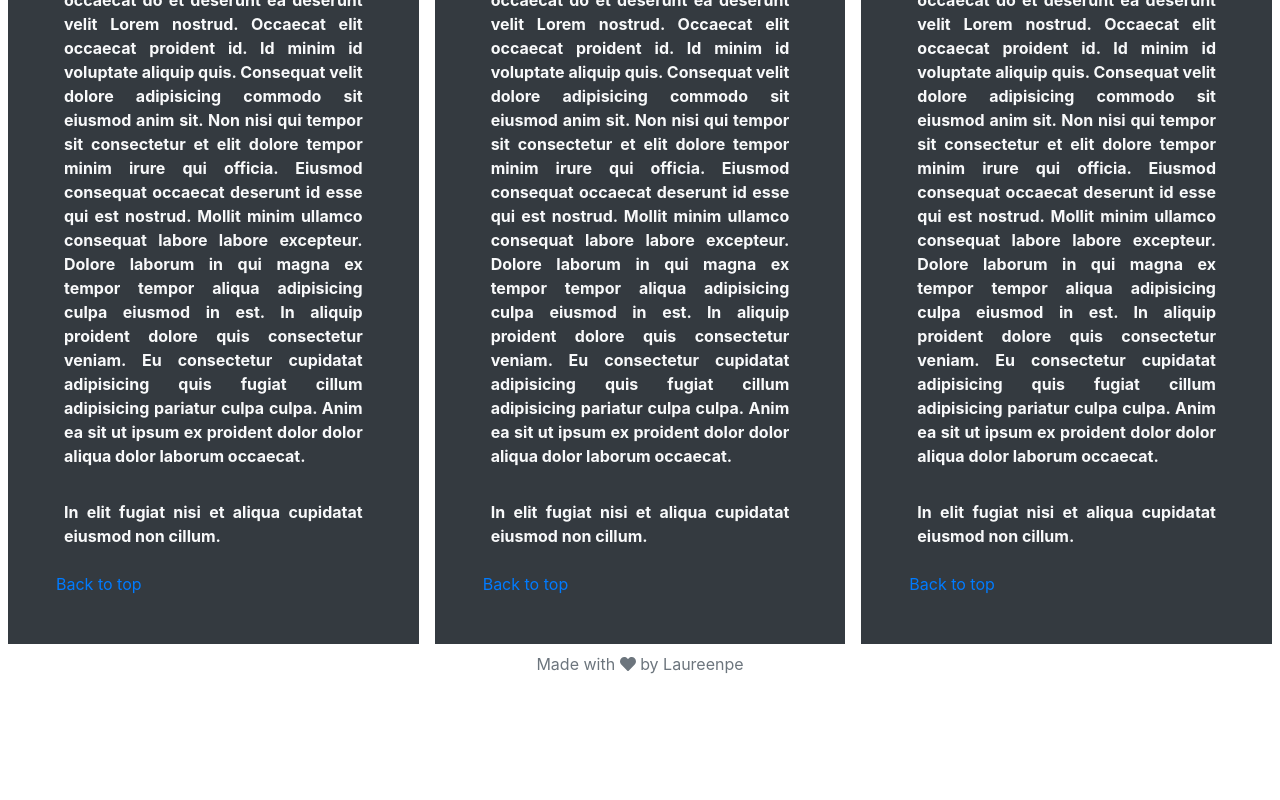
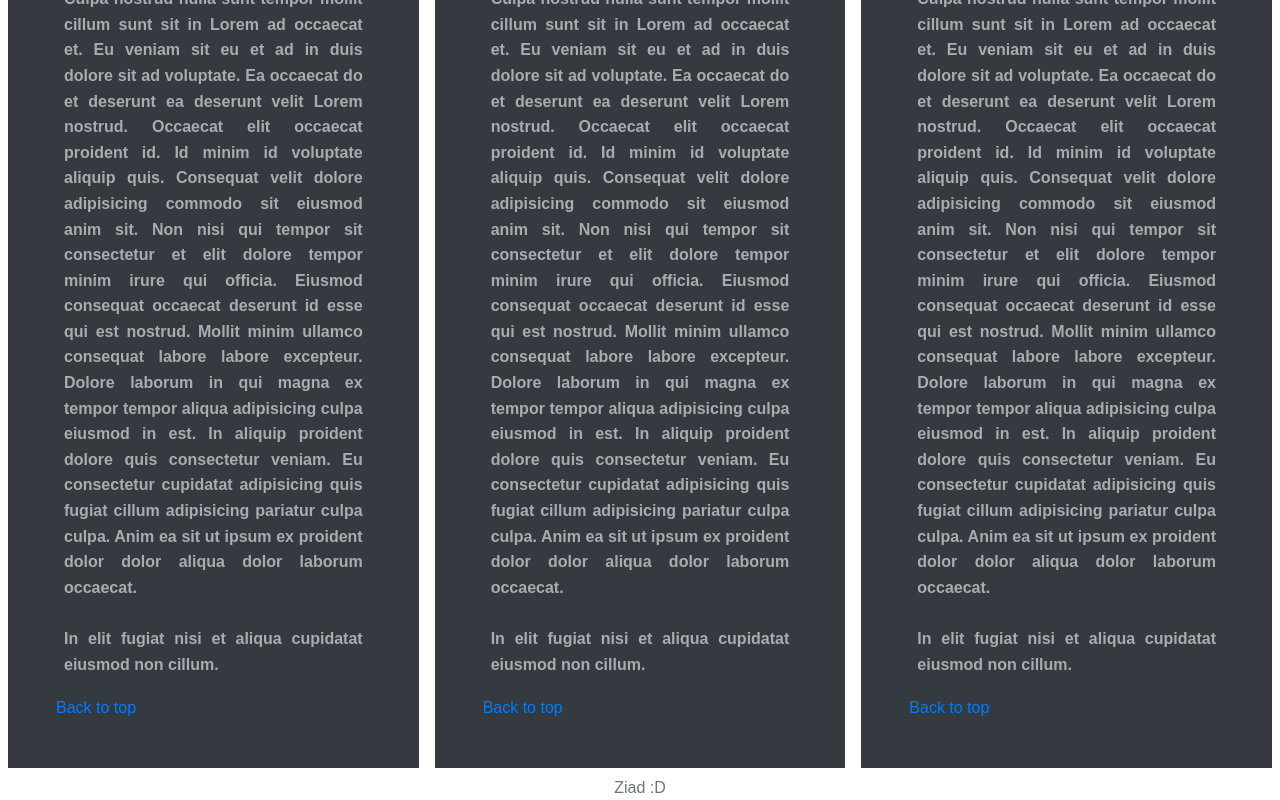
Before and after one commit to ZiadT98/coursera-test, a plain HTML site: page index.html in a window 1280 px wide. Shown: the part 1146-1946 px from the top of the page. Before the commit the page ends 1822 px from the top, so only its background shows below. Drawn offline with nearby package versions, Linux system fonts and the light colour scheme.

Commit message:
Update index.html

```diff
--- a/index.html
+++ b/index.html
@@ -5,19 +5,15 @@
   <meta charset="UTF-8">
   <meta name="viewport" content="width=device-width, initial-scale=1.0">
   <meta http-equiv="X-UA-Compatible" content="ie=edge">
-  <title>Module 3 Coding Assignment</title>
-  <!--css-->
+  <title>Module 3</title>
   <link rel="stylesheet" href="https://maxcdn.bootstrapcdn.com/bootstrap/4.0.0/css/bootstrap.min.css" integrity="sha384-Gn5384xqQ1aoWXA+058RXPxPg6fy4IWvTNh0E263XmFcJlSAwiGgFAW/dAiS6JXm"
     crossorigin="anonymous">
-  <!--fontawesome-->
   <script defer src="https://use.fontawesome.com/releases/v5.0.8/js/all.js"></script>
-  <!--style-->
-  <link rel="stylesheet" href="css/style.css">
+  <link rel="stylesheet" href="css/main.css">
 
 </head>
 
 <body>
-    <!--navbar-->
   <nav id="top" class="navbar navbar-expand-md navbar-dark bg-dark">
       <a class="navbar-brand font-weight-bold" href="#">Food, LLC</a>
       <button class="navbar-toggler" type="button" data-toggle="collapse" data-target="#navbarNav" aria-controls="navbarNav" aria-expanded="false"
@@ -40,15 +36,12 @@
         </ul>
       </div>
     </nav>
-    <!--end navbar-->
   <header>
     <h1 class="text-capitalize text-center p-4 font-weight-bold">Our Menú</h1>
   </header>
-  <!--text container section-->
   <section class="container-fluid">
     <div class="row">
       <div class="col-xs-12 col-sm-12 col-md-6 col-lg-4 p-2">
-        <!--chicken text-->
         <div id="chicken" class="bg-dark p-5 text-light">
           <h2 class="font-weight-bold text-center bg-dark">Chiken</h2>
           <p class="text-justify bg-dark p-2 font-weight-bold">Ex enim occaecat ut nostrud minim laboris. In ut consequat velit non ad aliquip reprehenderit enim anim deserunt.
@@ -100,8 +93,6 @@
           <a href="#top">Back to top</a>
         </div>
       </div>
-      <!--end beef text-->
-      <!--sushi text-->
       <div class="col-xs-12 col-sm-12 col-md-12 col-lg-4 p-2">
         <div id="sushi" class="bg-dark p-5 text-light">
           <h2 class="font-weight-bold text-center bg-dark">Sushi</h2>
@@ -127,17 +118,14 @@
           <a href="#top">Back to top</a>
         </div>
       </div>
-      <!--end sushi text-->
     </div>
   </section>
-  <!--end section container-->
 
   <footer>
     <div class="container text-center">
-      <span class="text-muted ">Made with <i class="fas fa-heart"></i> by Laureenpe</span>
+      <span class="text-muted ">Ziad :D</span>
     </div>
   </footer>
-  <!--bootstrap js-->
   <script src="https://code.jquery.com/jquery-3.2.1.slim.min.js" integrity="sha384-KJ3o2DKtIkvYIK3UENzmM7KCkRr/rE9/Qpg6aAZGJwFDMVNA/GpGFF93hXpG5KkN"
     crossorigin="anonymous"></script>
   <script src="https://cdnjs.cloudflare.com/ajax/libs/popper.js/1.12.9/umd/popper.min.js" integrity="sha384-ApNbgh9B+Y1QKtv3Rn7W3mgPxhU9K/ScQsAP7hUibX39j7fakFPskvXusvfa0b4Q"
```
